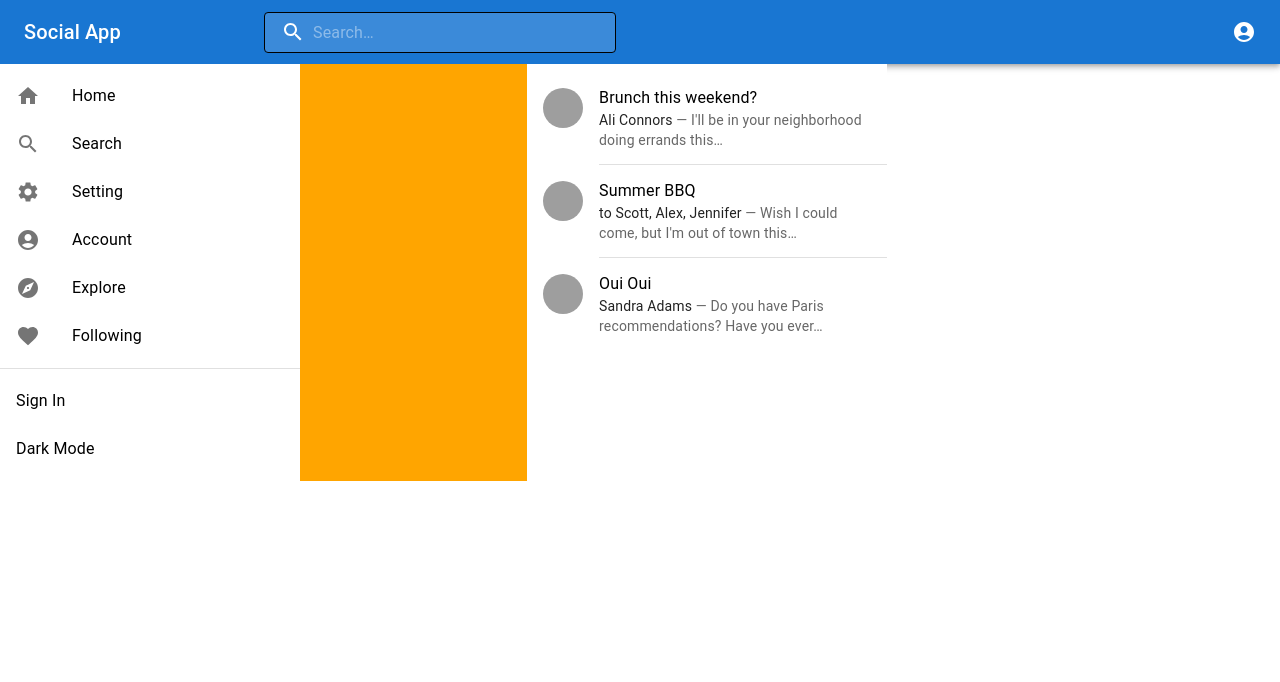
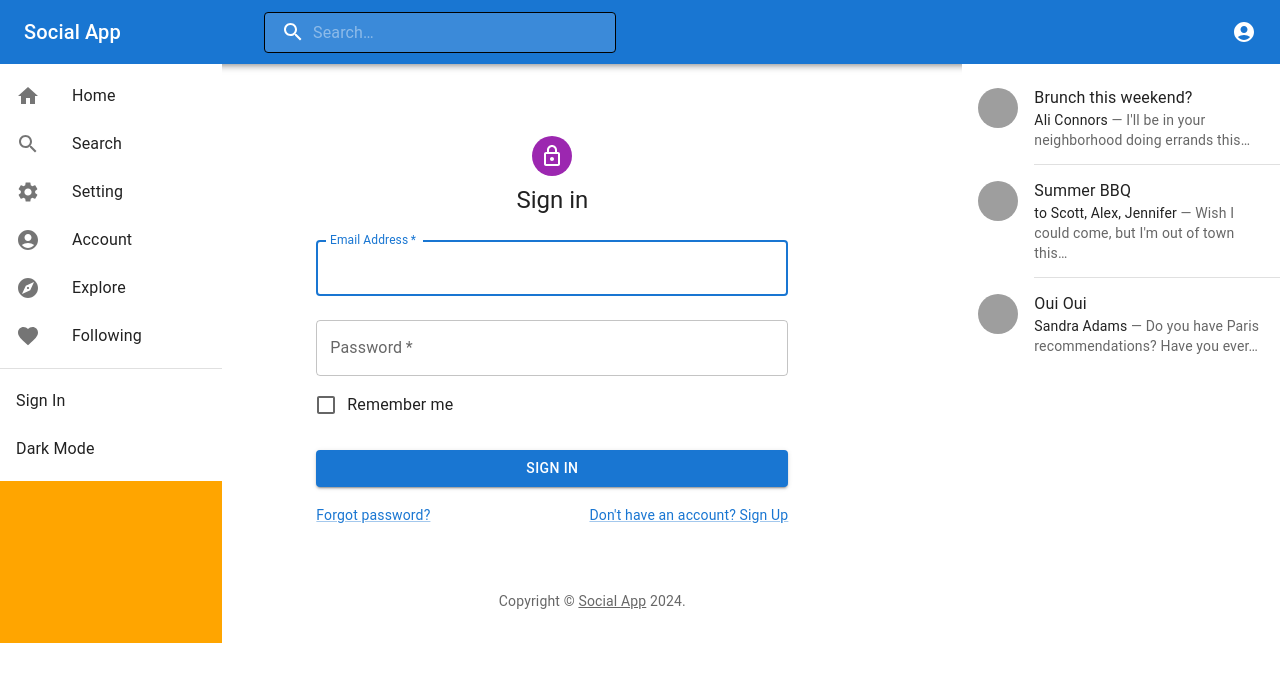
Before and after one commit to MohdNasir997/socialapp-Mern, a React (Vite) app in the folder client/: page /sign-in in a window 1280 px wide. Shown: the top 682 px of the page. Built offline with nearby package versions, Linux system fonts and the light colour scheme; grey boxes are pictures that could not be loaded.

Commit message:
added a sign in page

```diff
--- a/client/src/App.jsx
+++ b/client/src/App.jsx
@@ -5,6 +5,7 @@
 import { Leftbar } from './components/Leftbar'
 import Box from '@mui/material/Box';
 import Stack from '@mui/material/Stack';
+import SignIn from './pages/Sigin'
 
 
 function App() {
@@ -21,6 +22,7 @@
      <Routes>
       <Route path='/'>
         <Route index element={<Home/>}/>
+        <Route path='/sign-in' element={<SignIn/>}/>
       </Route>
      </Routes>
      <Rightbar/>
--- a/client/src/pages/Sigin.jsx
+++ b/client/src/pages/Sigin.jsx
@@ -0,0 +1,114 @@
+import Avatar from '@mui/material/Avatar';
+import Button from '@mui/material/Button';
+import CssBaseline from '@mui/material/CssBaseline';
+import TextField from '@mui/material/TextField';
+import FormControlLabel from '@mui/material/FormControlLabel';
+import Checkbox from '@mui/material/Checkbox';
+import Link from '@mui/material/Link';
+import Grid from '@mui/material/Grid';
+import Box from '@mui/material/Box';
+import LockOutlinedIcon from '@mui/icons-material/LockOutlined';
+import Typography from '@mui/material/Typography';
+import Container from '@mui/material/Container';
+import { createTheme, ThemeProvider } from '@mui/material/styles';
+
+function Copyright(props) {
+  return (
+    <Typography variant="body2" color="text.secondary" align="center" {...props}>
+      {'Copyright © '}
+      <Link color="inherit" href="https://mui.com/">
+        Social App
+      </Link>{' '}
+      {new Date().getFullYear()}
+      {'.'}
+    </Typography>
+  );
+}
+
+// TODO remove, this demo shouldn't need to reset the theme.
+
+const defaultTheme = createTheme();
+
+export default function SignIn() {
+  const handleSubmit = (event) => {
+    event.preventDefault();
+    const data = new FormData(event.currentTarget);
+    console.log({
+      email: data.get('email'),
+      password: data.get('password'),
+    });
+  };
+
+  return (
+    <ThemeProvider theme={defaultTheme}>
+        <Box width={740}>
+      <Container component="main" maxWidth='sm'>
+        <CssBaseline />
+        <Box
+          sx={{
+              marginTop: 8,
+              marginRight: 10,
+              display: 'flex',
+              flexDirection: 'column',
+              alignItems: 'center',
+            }}
+            >
+          <Avatar sx={{ m: 1, bgcolor: 'secondary.main' }}>
+            <LockOutlinedIcon />
+          </Avatar>
+          <Typography component="h1" variant="h5">
+            Sign in
+          </Typography>
+          <Box component="form" onSubmit={handleSubmit} noValidate sx={{ mt: 1 }}>
+            <TextField
+              margin="normal"
+              fullWidth
+              required
+              id="email"
+              label="Email Address"
+              name="email"
+              autoComplete="email"
+              autoFocus
+              />
+            <TextField
+              margin="normal"
+              required
+              fullWidth
+              name="password"
+              label="Password"
+              type="password"
+              id="password"
+              autoComplete="current-password"
+              />
+            <FormControlLabel
+              control={<Checkbox value="remember" color="primary" />}
+              label="Remember me"
+              />
+            <Button
+              type="submit"
+              fullWidth
+              variant="contained"
+              sx={{ mt: 3, mb: 2 }}
+              >
+              Sign In
+            </Button>
+            <Grid container>
+              <Grid item xs>
+                <Link href="#" variant="body2">
+                  Forgot password?
+                </Link>
+              </Grid>
+              <Grid item>
+                <Link href="#" variant="body2">
+                  {"Don't have an account? Sign Up"}
+                </Link>
+              </Grid>
+            </Grid>
+          </Box>
+        </Box>
+        <Copyright sx={{ mt: 8, mb: 4 }} />
+      </Container>
+    </Box>
+    </ThemeProvider>
+  );
+}
```
